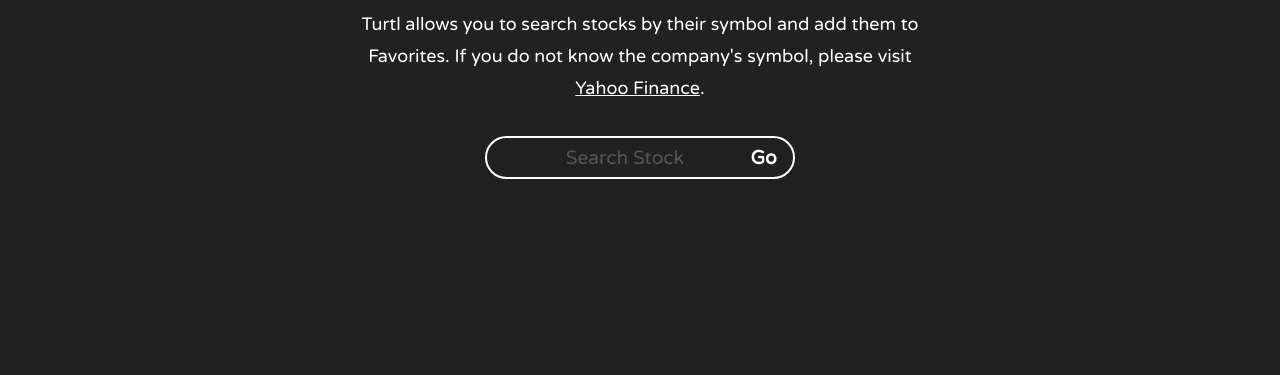
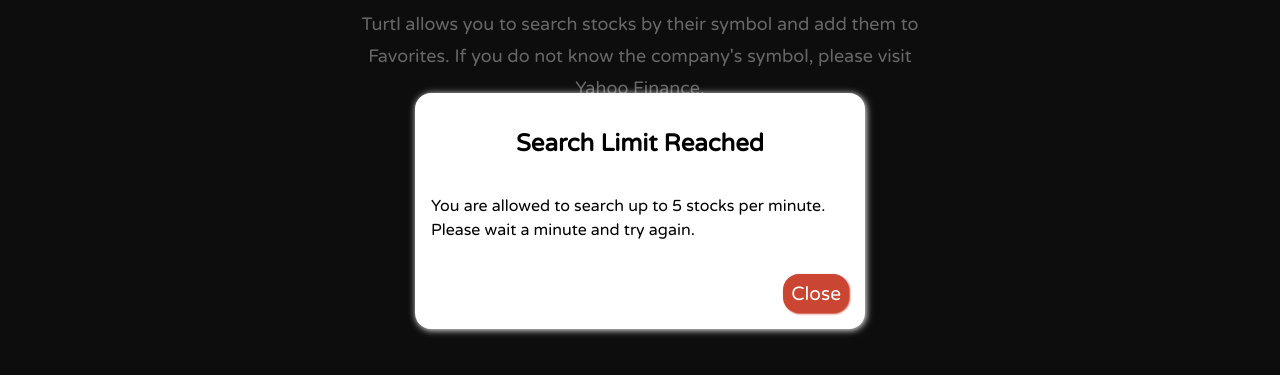
Before and after one commit to luccarizzi/ajax-project, a website: page index.html in a window 1280 px wide. Shown: the part 189-564 px from the top of the page. Drawn offline with Linux system fonts and the light colour scheme.

Commit message:
Create a modal for the API request limit with a close button. #15

```diff
--- a/css/styles.css
+++ b/css/styles.css
@@ -141,6 +141,7 @@ header {
   color: #ff5a40;
 }
 
+.limit-modal,
 .loading-modal,
 .repeat-modal,
 .close-modal,
--- a/index.html
+++ b/index.html
@@ -55,6 +55,20 @@
   <div id="loading-spinner" class="loading-modal" style="display: none">
     <div class="loader"></div>
   </div>
+  <div id="limit-modal" class="limit-modal" style="display: flex">
+    <div class="modal-content flex flex-column align-center">
+      <h2>Search Limit Reached</h2>
+      <p>
+        You are allowed to search up to 5 stocks per minute. Please wait a minute and try again.
+      </p>
+      <input
+      id="limit-modal-button"
+      class="close-modal-button"
+      name="limit-modal-button"
+      type="submit"
+      value="Close">
+    </div>
+  </div>
   <header>
     <div class="container flex">
       <div class="logo">
```
